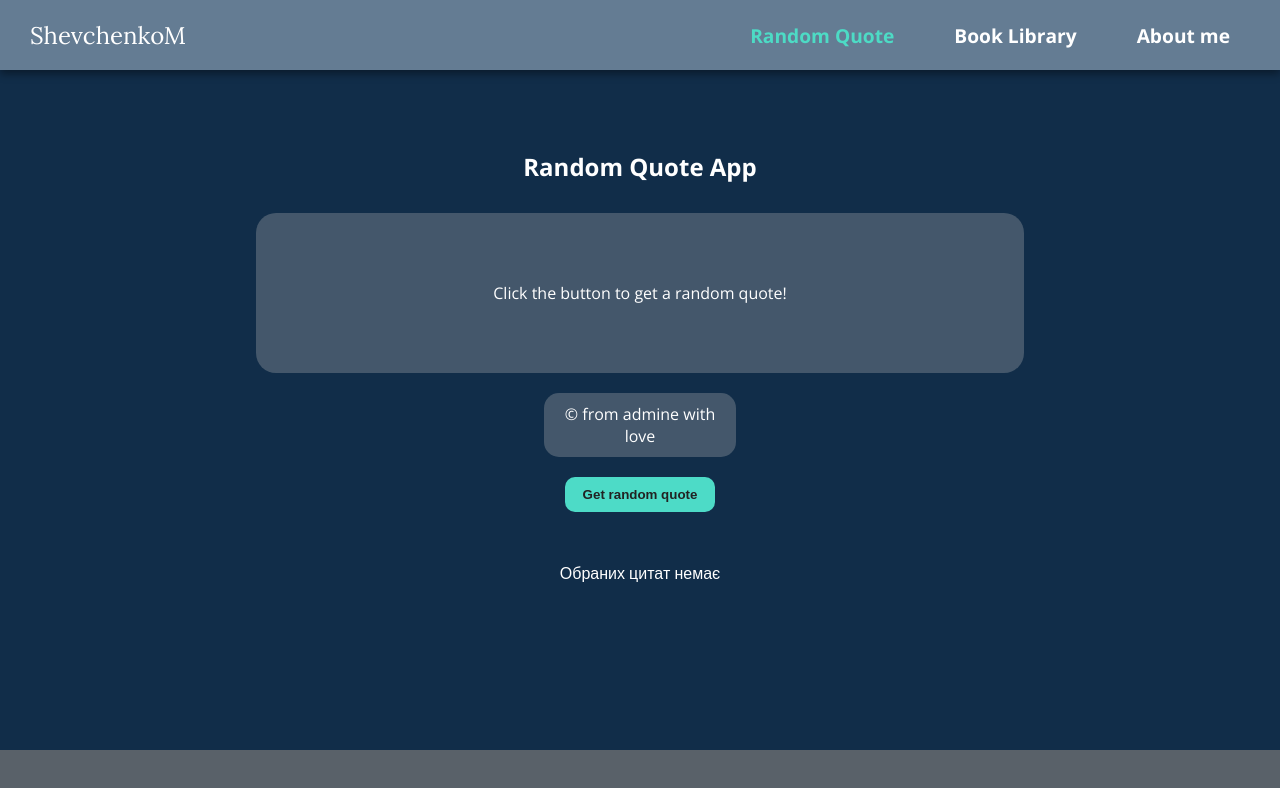
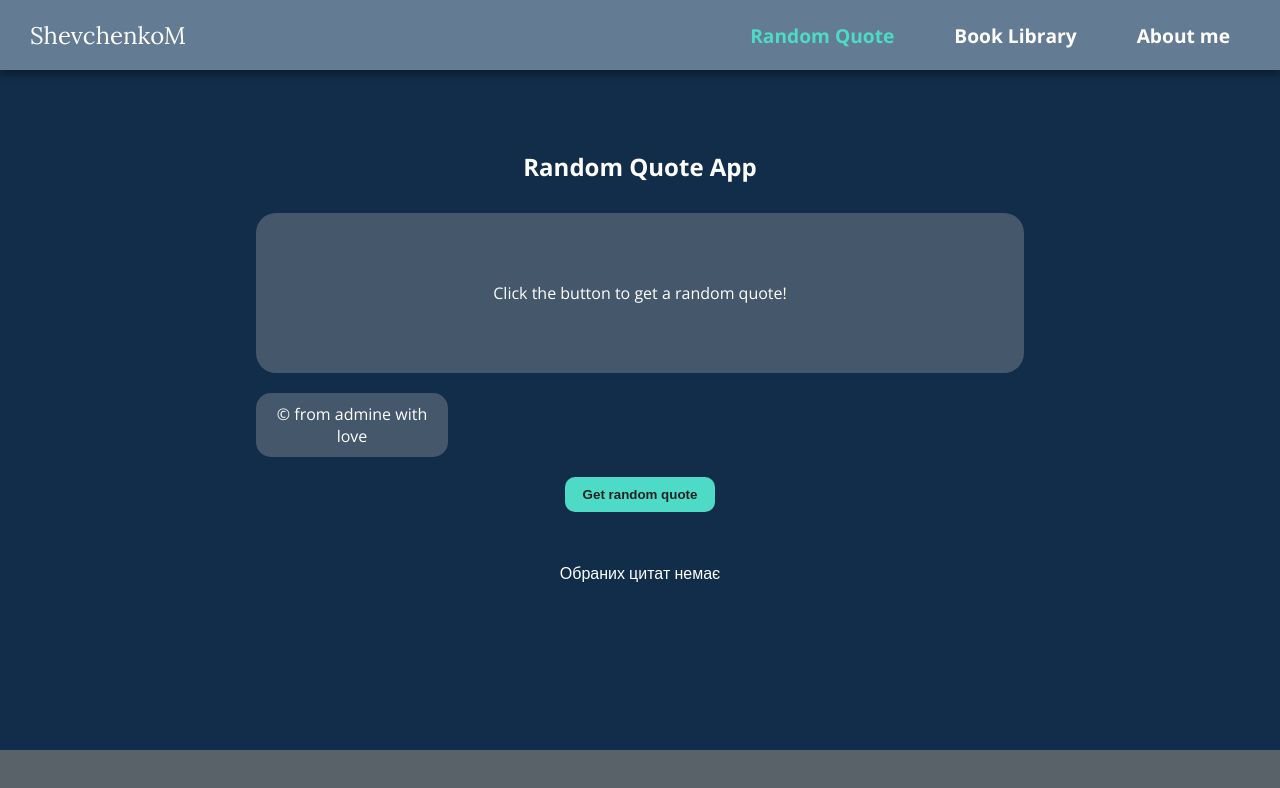
Before and after one commit to MykhailoShevchenko12/portfolio-project, a React (Create React App) app: page /portfolio-project/random-quotes in a window 1280 px wide. Shown: the top 788 px of the page. Built offline with nearby package versions, Linux system fonts and the light colour scheme.

Commit message:
Corrected random quote component styles, .quote

```diff
--- a/src/pages/RandomQuote/RandomQuote.css
+++ b/src/pages/RandomQuote/RandomQuote.css
@@ -8,7 +8,6 @@
 .quote {
   width: 60%;
   font-size: 1.5rem;
-  justify-items: center;
 }
 
 .quote-text,
```
